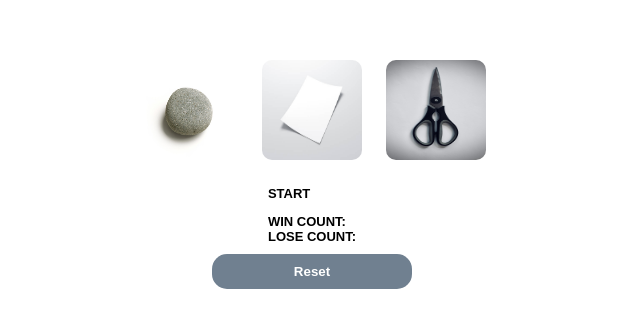
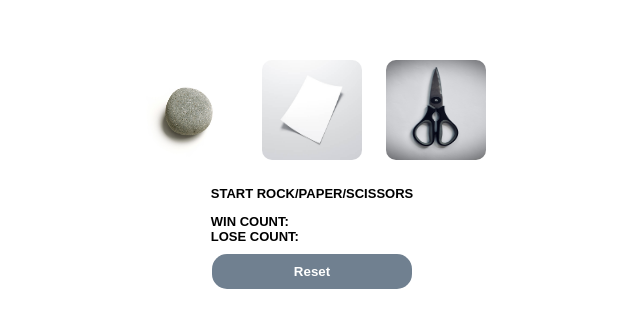
Before and after one commit to arsh9629/odin-rockpaperscissor, a plain HTML site: page index.html in a window 1280 px wide. Shown: the part 239-566 px from the top of the page, without its empty margins (80-720 px from the left). Drawn offline with Linux system fonts and the light colour scheme.

Commit message:
a little discription added

```diff
--- a/index.html
+++ b/index.html
@@ -17,7 +17,7 @@
     </div>
 
     <div class="output">
-        <p class="status">Start</p>
+        <p class="status">Start Rock/Paper/Scissors</p>
         <div>
         <span>Win  Count:</span>
         <p class="win"></p>
```
